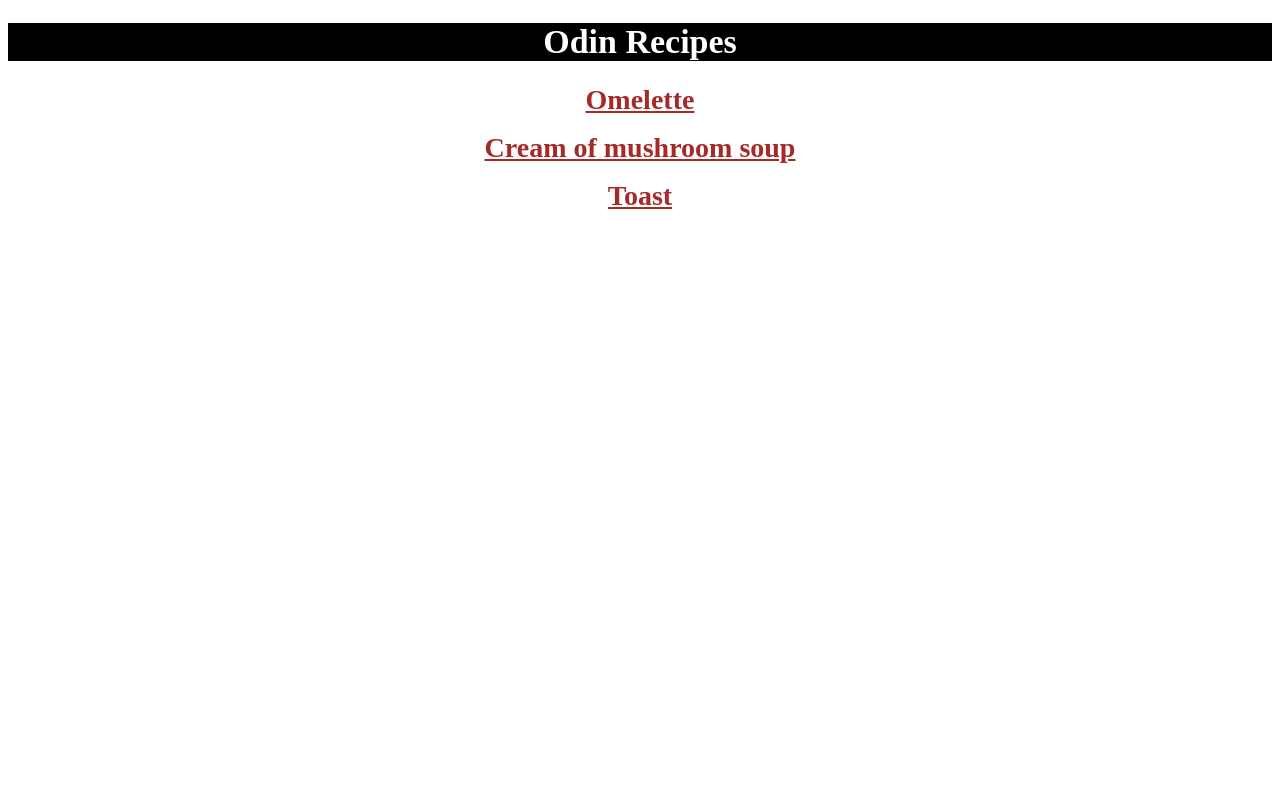
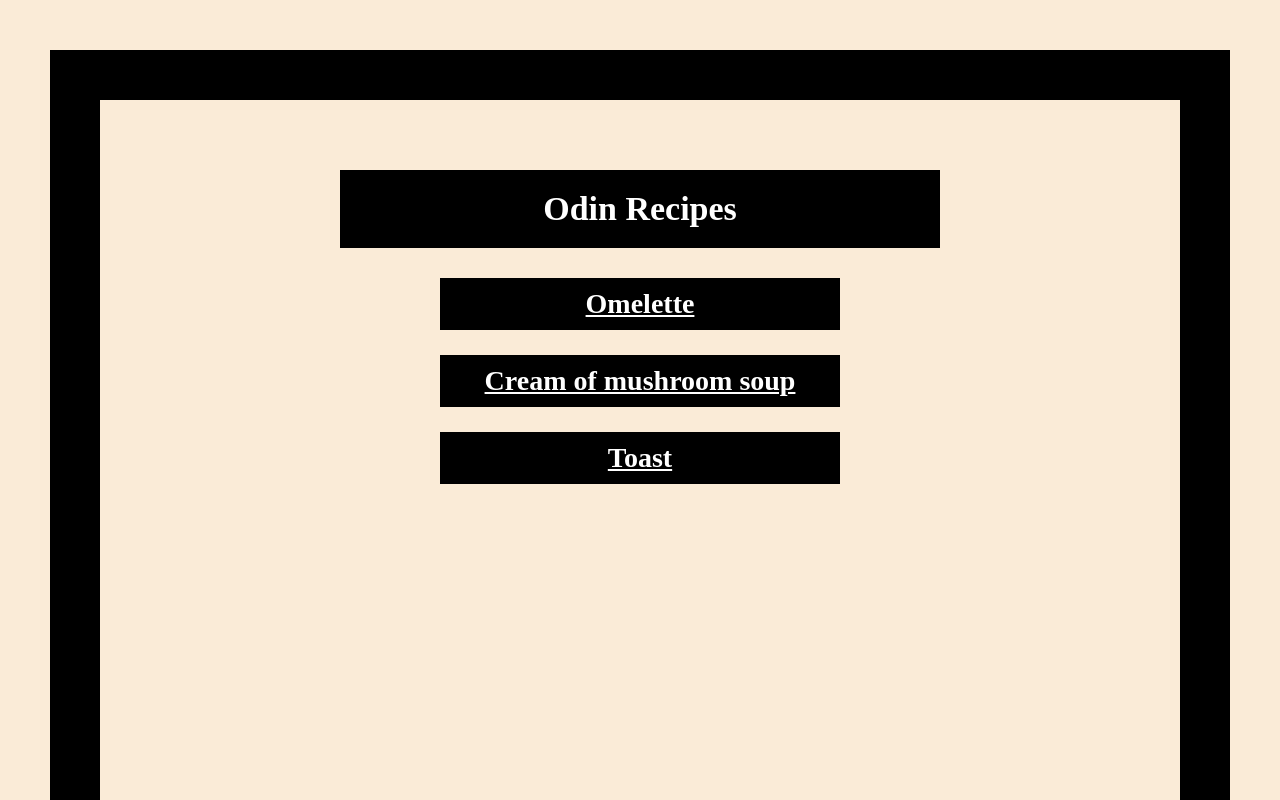
Before and after one commit to vasygo/odin-recipes, a plain HTML site: page index.html in a window 1280 px wide. Shown: the top 800 px of the page. Drawn offline with Linux system fonts and the light colour scheme.

Commit message:
css changes to index.html

```diff
--- a/style.css
+++ b/style.css
@@ -1,16 +1,53 @@
+body {
+    background-color: antiquewhite;
+    margin: 50px;
+    border: 50px;
+    padding: 40px 40px 500px 40px;
+    border-style: solid;
+    border-color: black;
+
+
+}
+
+
+
+
+
+
+
+
+
+
 h1 {
     font-size: 34px;
     color: white;
     background-color: black;
     text-align: center;
+
+    box-sizing: border-box;
+    width: 600px;
+    margin: 30px auto;
+    padding: 20px;
+    border-color: silver;
+    border: 50px;
 }
 
 .recipes {
     font-size: 28px;
+    width: 400px;
     font-weight: bold;
-    color: brown;
+    color: white;
+    text-align: center;
+    background-color: black;
+
     display: block;
-    text-align: center;
+    box-sizing: border-box;
+    margin: 25px auto;
+    padding: 10px;
+
+
+
+
 }
 
 h2 {
```
